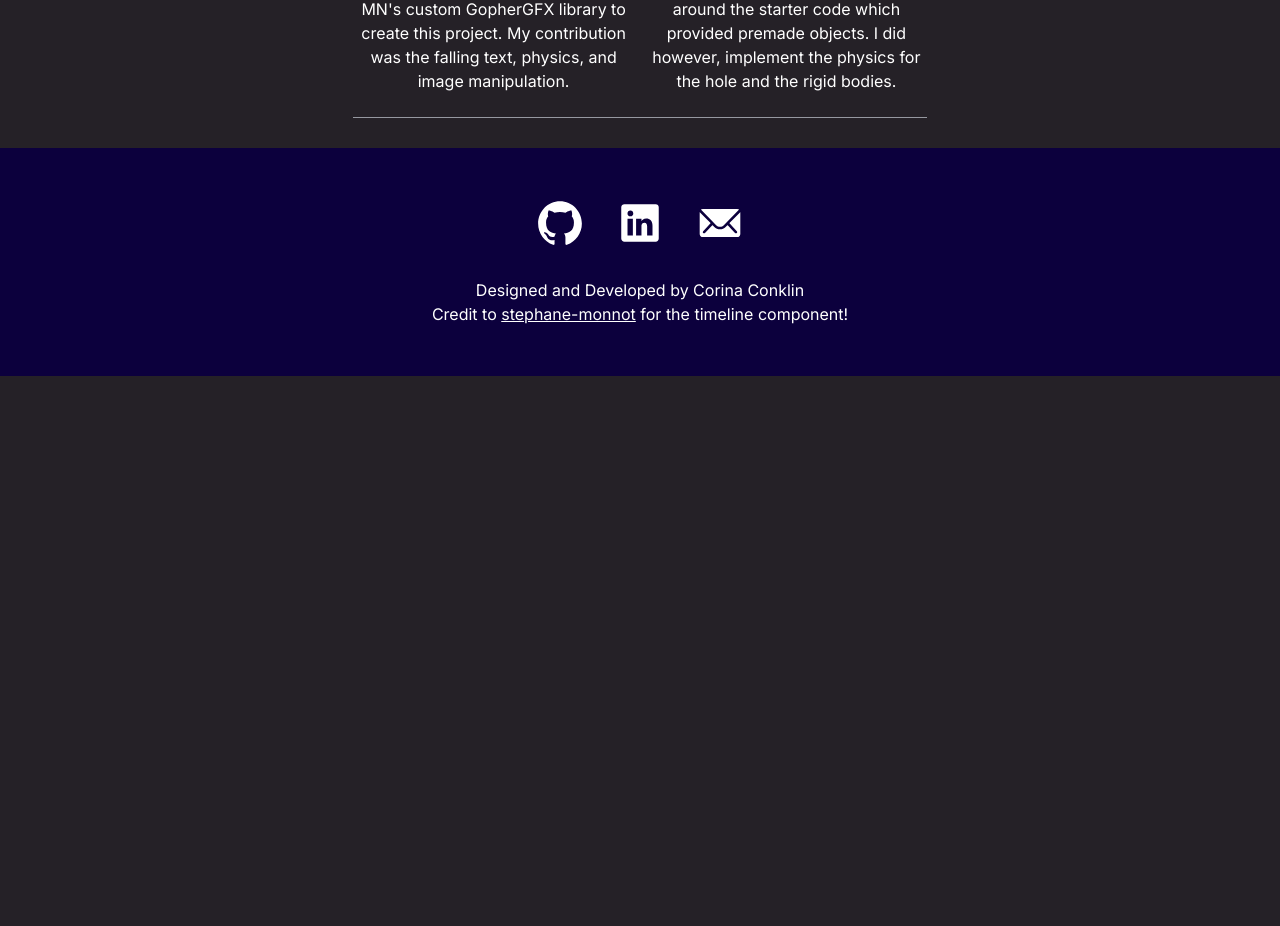
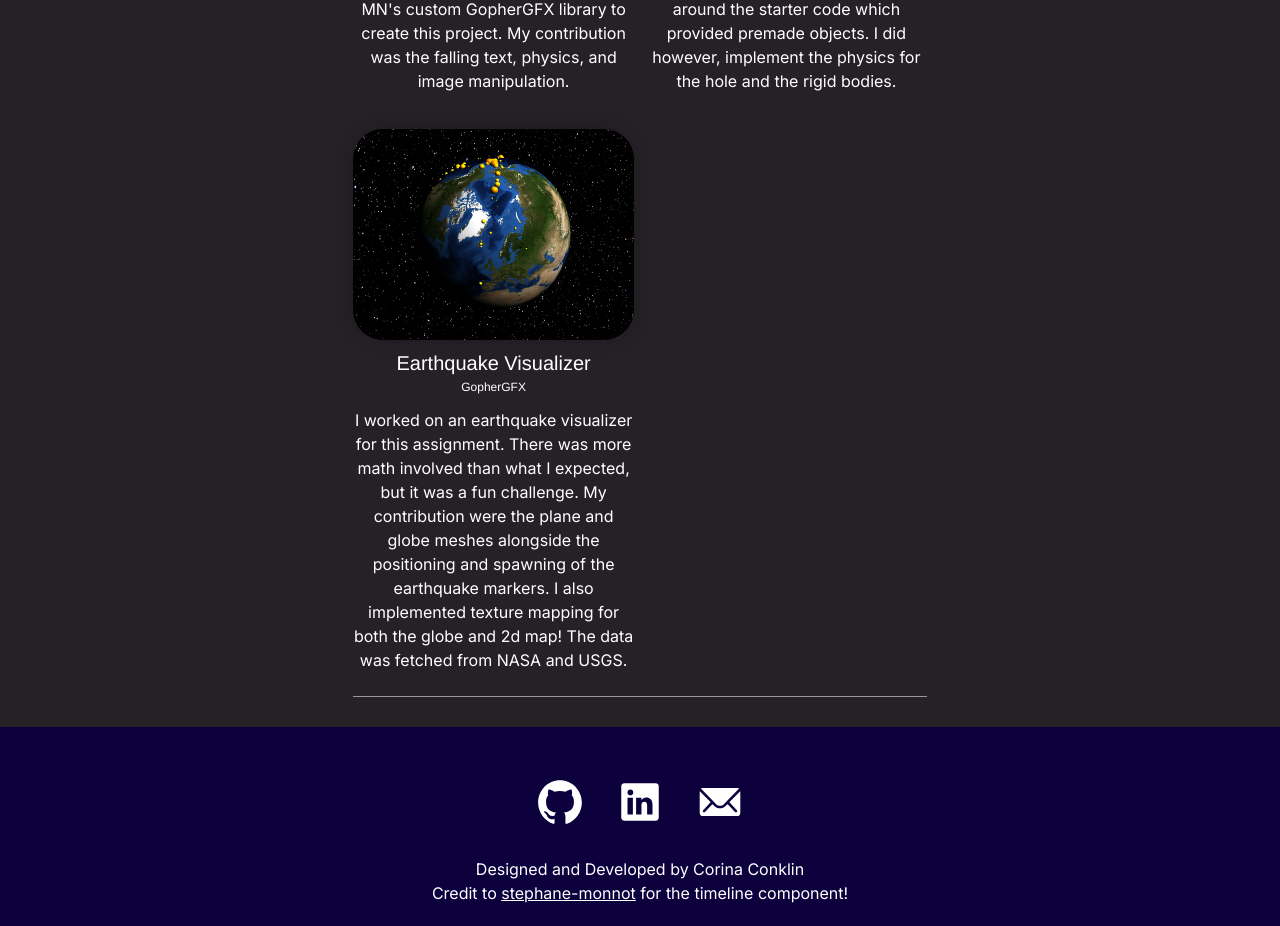
Before and after one commit to CorinaNC/corinanc.site, a Next.js app: page /projects in a window 1280 px wide. Shown: the part 1840-2766 px from the top of the page. Before the commit the page ends 2216 px from the top, so only its background shows below. Built offline with nearby package versions, Linux system fonts and the light colour scheme.

Commit message:
earthquake visualizer addition

```diff
--- a/src/app/projects/page.tsx
+++ b/src/app/projects/page.tsx
@@ -10,6 +10,7 @@ import  multiCultural from "../public/images/MCFC.png"
 import porfolioSite from "../public/images/portfolio.png"
 import rainingHelvetica from "../public/images/helvetica.png"
 import holeInTheGround from "../public/images/hole.png"
+import earthquakeVisualizer from "../public/images/earthQuake.png"
 
 export default function Projects() {
     return (
@@ -94,6 +95,17 @@ export default function Projects() {
                         For this assignment, we were tasked with programming 3D physics for hole and rigid body interactions.  I had less contribution for this assignment, as it was mostly based around the starter code which provided premade objects. I did however, implement the physics for the hole and the rigid bodies.
                     </Text>
                 </Section>
+                <Section delay={0.1}>
+                    <WorkGridItem
+                        href="https://csci-4611-fall-2024.github.io/assignment-3-CorinaNC/"
+                        title="Earthquake Visualizer"
+                        thumbnail={earthquakeVisualizer.src}>
+                        GopherGFX
+                    </WorkGridItem>
+                    <Text fontFamily="Inter" textAlign="center">
+                        I worked on an earthquake visualizer for this assignment.  There was more math involved than what I expected, but it was a fun challenge.  My contribution were the plane and globe meshes alongside the positioning and spawning of the earthquake markers.  I also implemented texture mapping for both the globe and 2d map!  The data was fetched from NASA and USGS.
+                    </Text>
+                </Section>
             </SimpleGrid>
             <Divider mb={30} />
         </Container>
```
Also changed, not shown: src/app/public/images/earthQuake.png (added).
